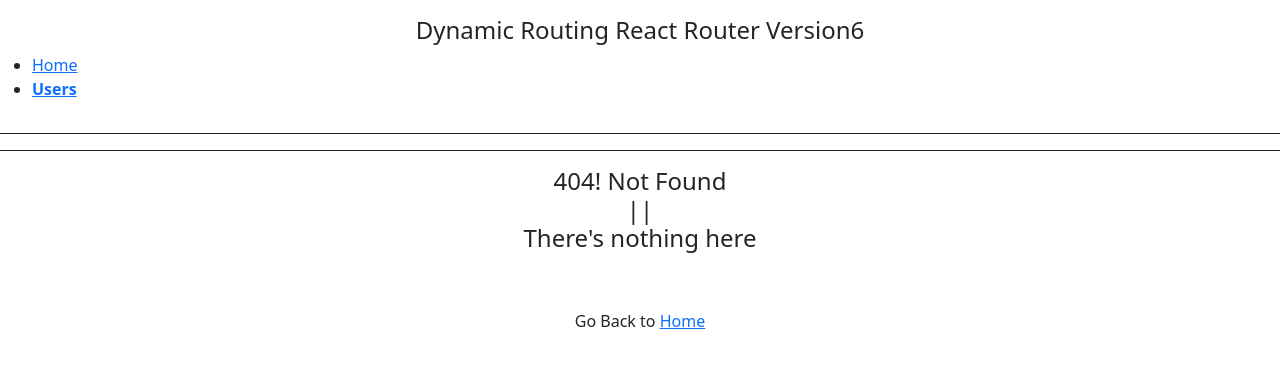
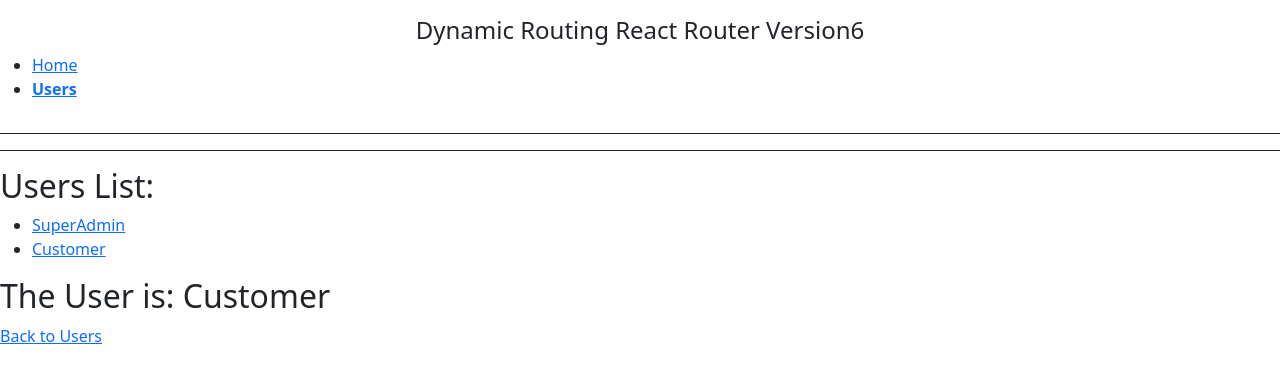
Before and after one commit to osmanforhad/ReactDynamicRoutingV6, a React (Create React App) app: page /users/Customer in a window 1280 px wide. Before the commit this address had no page. Shown: the top 380 px of the page. Built offline with nearby package versions, Linux system fonts and the light colour scheme.

Commit message:
finished dynamic route using react-rotuer version6

```diff
--- a/src/App.js
+++ b/src/App.js
@@ -5,21 +5,25 @@ import Home from './components/pages/Home';
 import Users from './components/pages/Users';
 import NavLayouts from './components/layout/NavLayouts';
 import Nomatch from './components/errors/404Nomatch';
+import User from './components/pages/User';
 import router from './components/routes/router';
 const App = () => {
-  <router />
+
+  <router/>
 
   return (
-    <Router>
+   <Router>
       <Routes>
       <Route element={<NavLayouts />}>
         <Route index element={<Home />} />
         <Route path="home" element={<Home />} />
-        <Route path="users" element={<Users router={router} />} />
+        <Route path="users" element={<Users router={router} />}>
+          <Route path=":params" element={ <User />} />
+        </Route>
         <Route path="*" element={<Nomatch />} />
       </Route>
     </Routes>
-    </Router>
+   </Router>
   );
 };
 
--- /dev/null
+++ b/src/components/pages/User.js
@@ -0,0 +1,16 @@
+import React from 'react';
+import {useParams, Link} from 'react-router-dom';
+
+  const User = () => {
+    const { params } = useParams();
+
+    return (
+      <>
+        <h2>The User is: {params}</h2>
+
+        <Link to="/users">Back to Users</Link>
+      </>
+    );
+  };
+
+export default User;
--- a/src/components/pages/Users.js
+++ b/src/components/pages/Users.js
@@ -1,22 +1,22 @@
 import React from 'react';
-import { Link } from 'react-router-dom';
+import { Link, Outlet } from 'react-router-dom';
 
-const Users = ({router}) => {
+const Users = ({ router }) => {
+
   return (
     <>
-      <h4 className="text-center">This is Users Page</h4>
-        <h2>List of Users</h2>
+      <h2>Users List:</h2>
 
       <ul>
-          {router.map((route, index) => (
-            <li key={index}>
-              <Link to={`dashboard/${route.path}`}>
+        {router.map((route) => (
+          <li key={route.path}>
+            <Link to={route.name}>
               {route.name}
             </Link>
           </li>
         ))}
       </ul>
-
+      <Outlet />
     </>
   );
 };
--- a/src/components/routes/router.js
+++ b/src/components/routes/router.js
@@ -1,8 +1,6 @@
-import SuperAdmin from '../pages/SuperAdmin';
-
 const router = [
-    { path: 'super-admin', exact:true, name: 'Super Admin', element: SuperAdmin },
-    { path: 'customer', exact:true, name: 'Customer', element: SuperAdmin },
+    { path: 'super-admin', exact:true, name: 'SuperAdmin'},
+    { path: 'customer', exact:true, name: 'Customer'},
   ];
 
   export default router;
```
Lines whose indentation alone changed are shown as unchanged.
